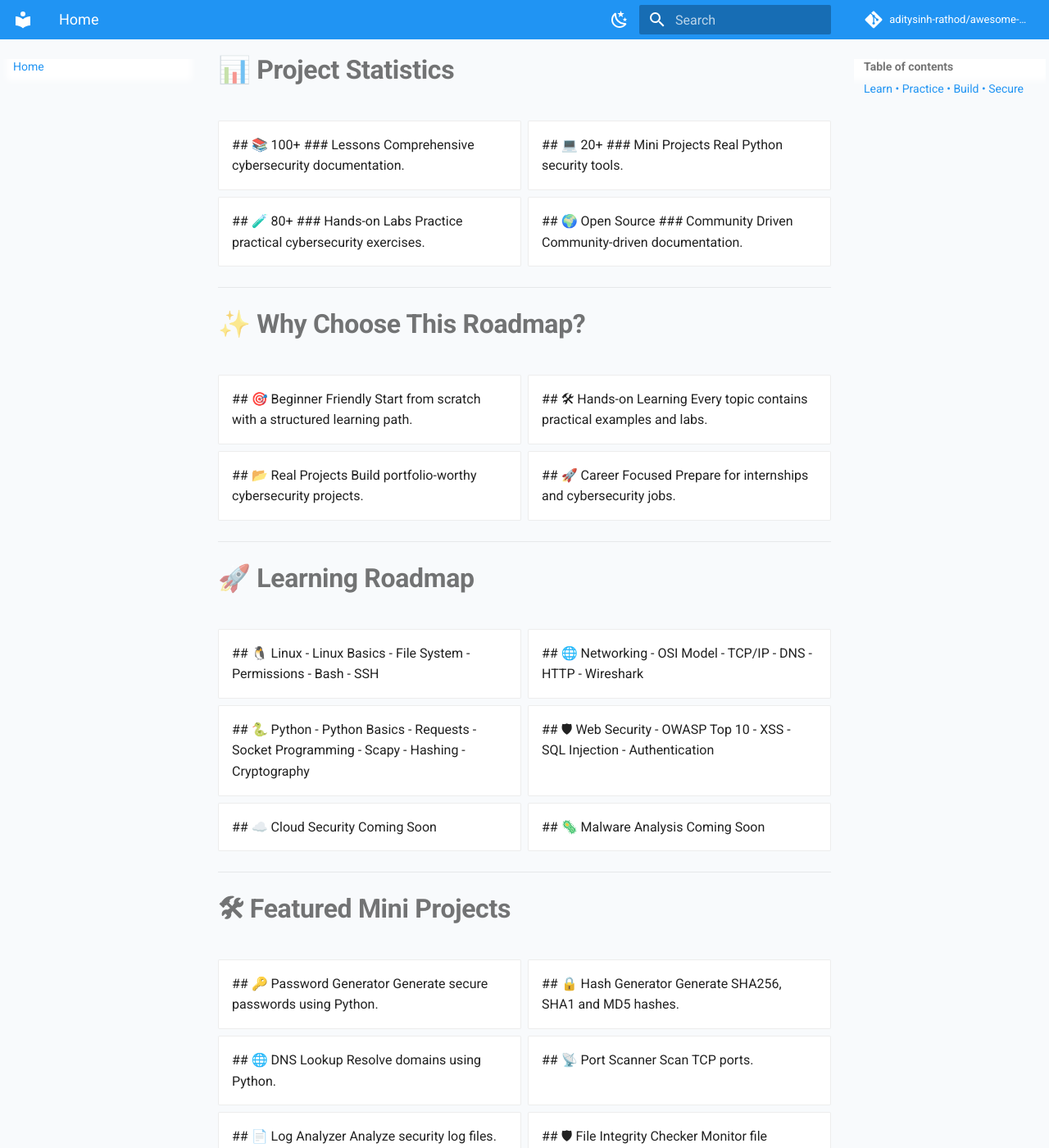
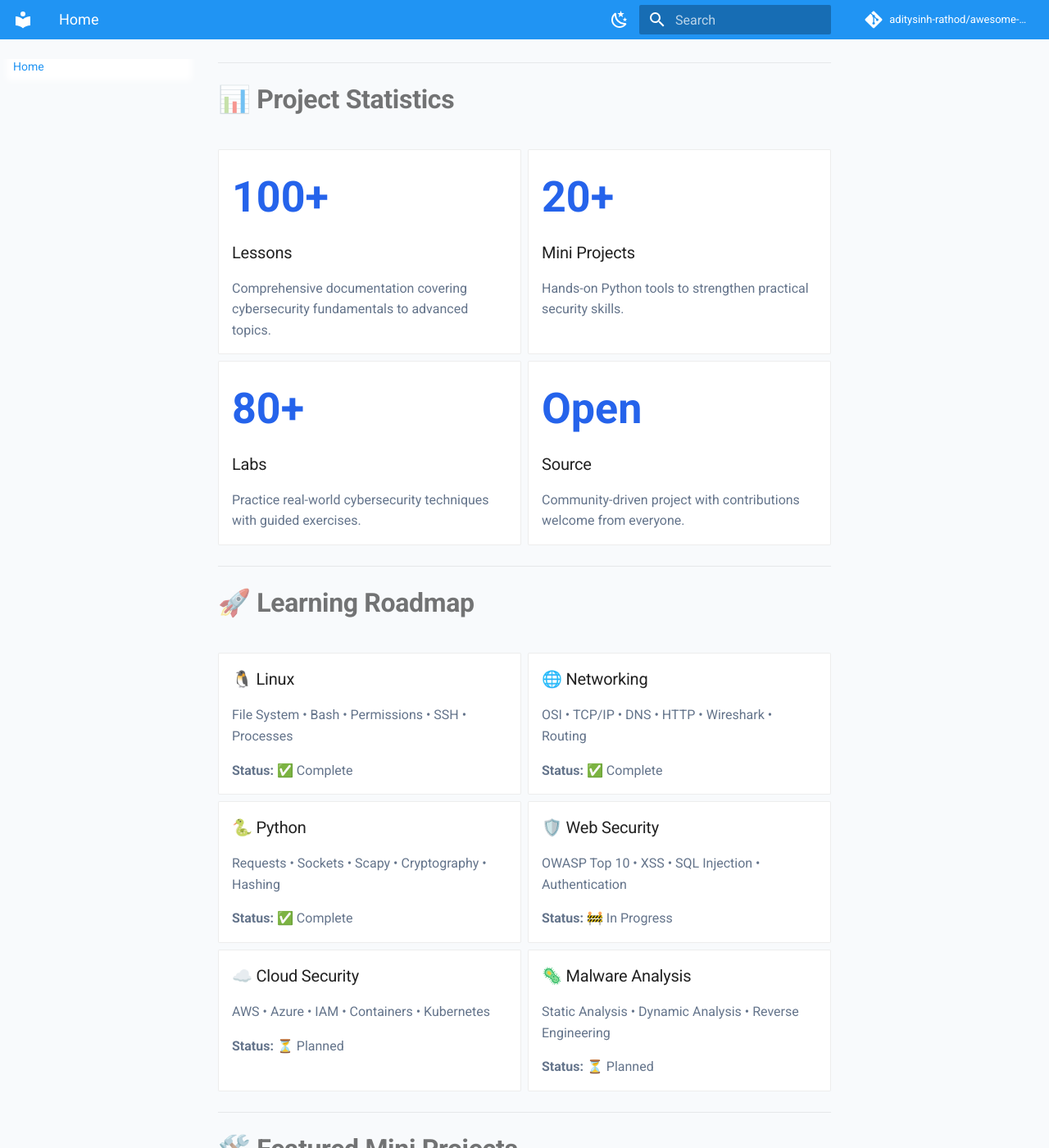
Before and after one commit to aditysinh-rathod/awesome-cybersecurity-roadmap, an MkDocs documentation site: the page built from docs/index.md, in a window 1280 px wide and 1400 px high, scrolled down 858 px. Shown: the whole window at 82% size. Built offline with MkDocs 1.6.1 and Material for MkDocs 9.7.7, drawn with Linux system fonts in a browser that asks for light colours; comment, search, counter and statistics services are not loaded; some of the changed text lies outside the part shown.

Commit message:
Refactor cybersecurity roadmap documentation
Updated formatting and structure of the cybersecurity roadmap documentation.

```diff
--- a/docs/index.md
+++ b/docs/index.md
@@ -1,17 +1,17 @@
-<div class="hero" markdown="1">
+<div class="hero">
 
-# 🛡️ Awesome Cybersecurity Roadmap
+<h1>🛡️ Awesome Cybersecurity Roadmap</h1>
 
-## Learn • Practice • Build • Secure
+<h2>Learn • Practice • Build • Secure</h2>
 
-Master Cybersecurity from **Beginner → Advanced** with structured roadmaps, hands-on labs, Python automation, and real-world projects.
+<p>
+Master Cybersecurity from <strong>Beginner → Advanced</strong> through structured roadmaps,
+hands-on labs, Python automation, and real-world security projects.
+</p>
 
 <div class="hero-buttons">
-
 <a href="#roadmap">🚀 Start Learning</a>
-
-<a href="https://github.com/aditysinh-rathod/awesome-cybersecurity-roadmap" target="_blank">⭐ GitHub Repository</a>
-
+<a href="https://github.com/aditysinh-rathod/awesome-cybersecurity-roadmap" target="_blank">⭐ GitHub</a>
 </div>
 
 </div>
@@ -22,248 +22,160 @@
 
 <div class="grid">
 
-<div class="card" markdown="1">
-
-## 📚 100+
-
-### Lessons
-
-Comprehensive cybersecurity documentation.
-
+<div class="card">
+<div class="stats">100+</div>
+<h3>Lessons</h3>
+<p>Comprehensive documentation covering cybersecurity fundamentals to advanced topics.</p>
 </div>
 
-<div class="card" markdown="1">
-
-## 💻 20+
-
-### Mini Projects
-
-Real Python security tools.
-
+<div class="card">
+<div class="stats">20+</div>
+<h3>Mini Projects</h3>
+<p>Hands-on Python tools to strengthen practical security skills.</p>
 </div>
 
-<div class="card" markdown="1">
-
-## 🧪 80+
-
-### Hands-on Labs
-
-Practice practical cybersecurity exercises.
-
+<div class="card">
+<div class="stats">80+</div>
+<h3>Labs</h3>
+<p>Practice real-world cybersecurity techniques with guided exercises.</p>
 </div>
 
-<div class="card" markdown="1">
-
-## 🌍 Open Source
-
-### Community Driven
-
-Community-driven documentation.
-
+<div class="card">
+<div class="stats">Open</div>
+<h3>Source</h3>
+<p>Community-driven project with contributions welcome from everyone.</p>
 </div>
 
 </div>
 
 ---
 
-# ✨ Why Choose This Roadmap?
+# 🚀 Learning Roadmap
+
+<a id="roadmap"></a>
 
 <div class="grid">
 
-<div class="card" markdown="1">
-
-## 🎯 Beginner Friendly
-
-Start from scratch with a structured learning path.
-
+<div class="card">
+<h3>🐧 Linux</h3>
+<p>File System • Bash • Permissions • SSH • Processes</p>
+<p><strong>Status:</strong> ✅ Complete</p>
 </div>
 
-<div class="card" markdown="1">
-
-## 🛠 Hands-on Learning
-
-Every topic contains practical examples and labs.
-
+<div class="card">
+<h3>🌐 Networking</h3>
+<p>OSI • TCP/IP • DNS • HTTP • Wireshark • Routing</p>
+<p><strong>Status:</strong> ✅ Complete</p>
 </div>
 
-<div class="card" markdown="1">
-
-## 📂 Real Projects
-
-Build portfolio-worthy cybersecurity projects.
-
+<div class="card">
+<h3>🐍 Python</h3>
+<p>Requests • Sockets • Scapy • Cryptography • Hashing</p>
+<p><strong>Status:</strong> ✅ Complete</p>
 </div>
 
-<div class="card" markdown="1">
+<div class="card">
+<h3>🛡️ Web Security</h3>
+<p>OWASP Top 10 • XSS • SQL Injection • Authentication</p>
+<p><strong>Status:</strong> 🚧 In Progress</p>
+</div>
 
-## 🚀 Career Focused
+<div class="card">
+<h3>☁️ Cloud Security</h3>
+<p>AWS • Azure • IAM • Containers • Kubernetes</p>
+<p><strong>Status:</strong> ⏳ Planned</p>
+</div>
 
-Prepare for internships and cybersecurity jobs.
-
+<div class="card">
+<h3>🦠 Malware Analysis</h3>
+<p>Static Analysis • Dynamic Analysis • Reverse Engineering</p>
+<p><strong>Status:</strong> ⏳ Planned</p>
 </div>
 
 </div>
 
 ---
 
-<a id="roadmap"></a>
-
-# 🚀 Learning Roadmap
+# 🛠️ Featured Mini Projects
 
 <div class="grid">
 
-<div class="card" markdown="1">
-
-## 🐧 Linux
-
-- Linux Basics
-- File System
-- Permissions
-- Bash
-- SSH
-
+<div class="card">
+<h3>🔑 Password Generator</h3>
+<p>Create secure random passwords.</p>
 </div>
 
-<div class="card" markdown="1">
-
-## 🌐 Networking
-
-- OSI Model
-- TCP/IP
-- DNS
-- HTTP
-- Wireshark
-
+<div class="card">
+<h3>🔒 Hash Generator</h3>
+<p>Generate SHA-256, SHA-1 and MD5 hashes.</p>
 </div>
 
-<div class="card" markdown="1">
-
-## 🐍 Python
-
-- Python Basics
-- Requests
-- Socket Programming
-- Scapy
-- Hashing
-- Cryptography
-
+<div class="card">
+<h3>🌐 DNS Lookup</h3>
+<p>Resolve domains and inspect DNS records.</p>
 </div>
 
-<div class="card" markdown="1">
-
-## 🛡 Web Security
-
-- OWASP Top 10
-- XSS
-- SQL Injection
-- Authentication
-
+<div class="card">
+<h3>📡 Port Scanner</h3>
+<p>Scan TCP ports using Python sockets.</p>
 </div>
 
-<div class="card" markdown="1">
-
-## ☁️ Cloud Security
-
-Coming Soon
-
+<div class="card">
+<h3>📄 Log Analyzer</h3>
+<p>Analyze logs and identify suspicious activity.</p>
 </div>
 
-<div class="card" markdown="1">
-
-## 🦠 Malware Analysis
-
-Coming Soon
-
+<div class="card">
+<h3>🛡️ File Integrity Checker</h3>
+<p>Monitor files using SHA-256 checksums.</p>
 </div>
 
 </div>
 
 ---
 
-# 🛠 Featured Mini Projects
+# 📈 Learning Progress
 
-<div class="grid">
-
-<div class="card" markdown="1">
-
-## 🔑 Password Generator
-
-Generate secure passwords using Python.
-
-</div>
-
-<div class="card" markdown="1">
-
-## 🔒 Hash Generator
-
-Generate SHA256, SHA1 and MD5 hashes.
-
-</div>
-
-<div class="card" markdown="1">
-
-## 🌐 DNS Lookup
-
-Resolve domains using Python.
-
-</div>
-
-<div class="card" markdown="1">
-
-## 📡 Port Scanner
-
-Scan TCP ports.
-
-</div>
-
-<div class="card" markdown="1">
-
-## 📄 Log Analyzer
-
-Analyze security log files.
-
-</div>
-
-<div class="card" markdown="1">
-
-## 🛡 File Integrity Checker
-
-Monitor file integrity using SHA256.
-
-</div>
-
-</div>
+| Module | Progress |
+|---------|:--------:|
+| Linux | ✅ |
+| Networking | ✅ |
+| Python | ✅ |
+| Web Security | 🚧 |
+| Cloud Security | ⏳ |
+| Malware Analysis | ⏳ |
 
 ---
 
-# 📈 Progress
+# 🌟 Why This Roadmap?
 
-| Module | Status |
-|---------|:------:|
-| Linux | ✅ Complete |
-| Networking | ✅ Complete |
-| Python | ✅ Complete |
-| Web Security | 🚧 In Progress |
-| Cloud Security | ⏳ Planned |
-| Malware Analysis | ⏳ Planned |
+- 📚 Structured learning from beginner to advanced
+- 💻 Hands-on labs and mini projects
+- 🛡️ Practical cybersecurity techniques
+- 🚀 Portfolio-ready projects
+- 🤝 Open-source and community driven
 
 ---
 
-# 🤝 Contributing
+# 🤝 Contribute
 
 Contributions are welcome!
 
-- Improve documentation
-- Add new labs
-- Submit Pull Requests
+You can help by:
+
+- Improving documentation
+- Adding labs
+- Building new projects
+- Fixing bugs
+- Submitting Pull Requests
 
 ---
 
-<div align="center" markdown="1">
+<div align="center">
 
 ## ⭐ Support the Project
 
-If you like this project, consider giving it a **GitHub Star**.
+If this roadmap helps you, consider giving it a **GitHub Star**.
 
 Made with ❤️ using **MkDocs Material**
 
```
